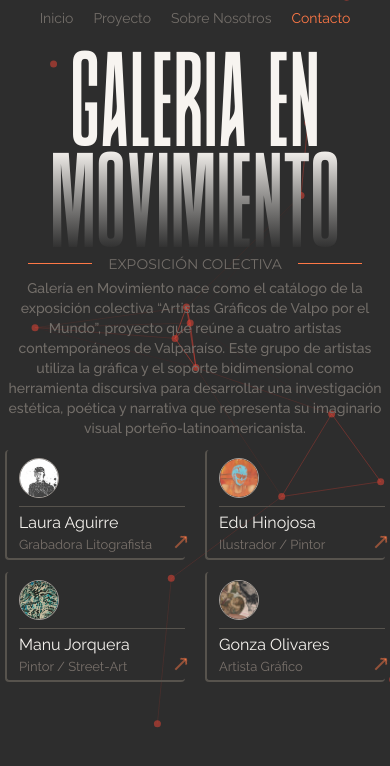
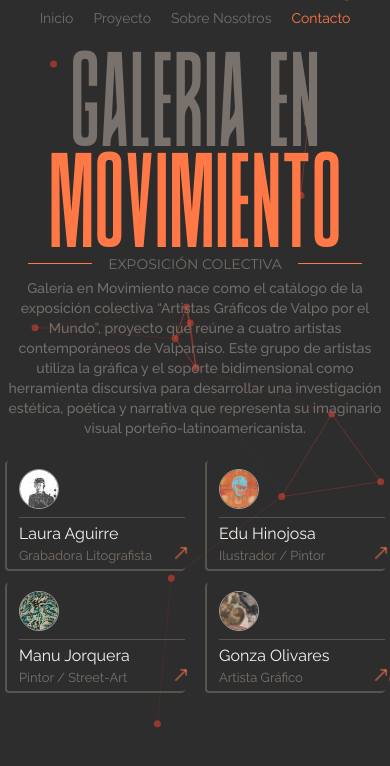
Before and after one commit to Najdorf12/art-gallery, a React (Vite) app: page / in a window 390 px wide. Shown: the top 766 px of the page. Built offline with nearby package versions, Linux system fonts and the light colour scheme; some icons are missing.

Commit message:
add styles

```diff
--- a/src/pages/ArtistDetail2.jsx
+++ b/src/pages/ArtistDetail2.jsx
@@ -1,6 +1,7 @@
 import { useEffect, useRef, useState, useLayoutEffect } from "react";
 import { gsap } from "gsap";
 import { ScrollTrigger } from "gsap/ScrollTrigger";
+import { SplitText } from "gsap/SplitText";
 import Navbar from "../components/Navbar";
 import { Link, useParams } from "react-router-dom";
 import arrow from "/arrow-orange.png";
@@ -9,18 +10,19 @@ import { ReactLenis } from "lenis/react";
 import Slider from "../components/Slider";
 
 gsap.registerPlugin(ScrollTrigger);
+gsap.registerPlugin(SplitText);
 
 const ArtistDetail = ({ artistsData }) => {
   const { id } = useParams();
   const lenisRef = useRef();
+  const artist = artistsData.find((artist) => artist.id === id);
+  const [selectedImage, setSelectedImage] = useState(null);
+  const [showModal, setShowModal] = useState(false);
+
+  const titleRef = useRef();
   const modalRef = useRef();
   const imgRef = useRef();
   const textRef = useRef();
-
-  const artist = artistsData.find((artist) => artist.id === id);
-  const artistImages = artist.obras.map((obra) => obra.image);
-  const [selectedImage, setSelectedImage] = useState(null);
-  const [showModal, setShowModal] = useState(false);
 
   useEffect(() => {
     function update(time) {
@@ -28,6 +30,22 @@ const ArtistDetail = ({ artistsData }) => {
     }
     gsap.ticker.add(update);
     return () => gsap.ticker.remove(update);
+  }, []);
+
+  useLayoutEffect(() => {
+    document.fonts.ready.then(() => {
+      let split = SplitText.create(titleRef.current, {
+        type: "chars, words, lines",
+        onSplit: (self) => {
+          gsap.from(self.words, {
+            opacity: 0,
+            duration: 2,
+            ease: "sine.out",
+            stagger: 0.1,
+          });
+        },
+      });
+    });
   }, []);
 
   useLayoutEffect(() => {
@@ -82,7 +100,10 @@ const ArtistDetail = ({ artistsData }) => {
         <section className="relative w-full h-screen flex flex-col md:flex-row">
           <section className="w-full h-[70vh] pl-[5%] md:h-screen xl:pl-0 md:w-[55%] bg-whiteCustom  flex flex-col items-center justify-center">
             <article className="">
-              <h6 className="font-title -mt-16 text-8xl md:text-8xl lg:text-[9rem] xl:text-[12rem] xl:leading-[12rem] text-stone-300 2xl:text-[14rem] 2xl:leading-[14rem]">
+              <h6
+                ref={titleRef}
+                className="font-title -mt-16 text-8xl md:text-8xl lg:text-[9rem] xl:text-[12rem] xl:leading-[12rem] text-stone-300 2xl:text-[14rem] 2xl:leading-[14rem]"
+              >
                 {artist.firstname + " "}{" "}
                 <span className="text-orangeCustom">{artist.lastname}</span>
               </h6>
--- a/src/pages/Home.jsx
+++ b/src/pages/Home.jsx
@@ -5,7 +5,8 @@ import { artistsData } from "../data/artistsData";
 import { useLayoutEffect, useRef } from "react";
 import { gsap } from "gsap";
 import ThemeToggle from "../components/ThemeToggle";
-import PageTransition from "./PageTransition";
+import { SplitText } from "gsap/SplitText";
+gsap.registerPlugin(SplitText);
 
 const Home = () => {
   const titleRef = useRef(null);
@@ -13,6 +14,23 @@ const Home = () => {
   const lineRef2 = useRef(null);
   const descriptionRef = useRef(null);
   const cardsRef = useRef([]); // <-- Array de referencias para las cards
+
+  useLayoutEffect(() => {
+    document.fonts.ready.then(() => {
+      let split = SplitText.create(titleRef.current, {
+        type: "chars, words",
+        autoSplit:true,
+        onSplit: (self) => {
+          gsap.from(self.words, {
+          opacity: 0,
+            duration: 2,
+            ease: "sine.out",
+            stagger: 0.1,
+          });
+        },
+      });
+    });
+  }, []);
 
   useLayoutEffect(() => {
     const timeline = gsap.timeline({
@@ -33,12 +51,12 @@ const Home = () => {
       "<"
     );
 
-    timeline.fromTo(
+    /*   timeline.fromTo(
       titleRef.current,
       { y: 30, opacity: 0 },
       { y: 0, opacity: 1, delay: 0.4 },
       "-=0.5"
-    );
+    ); */
 
     timeline.fromTo(
       descriptionRef.current,
@@ -69,11 +87,11 @@ const Home = () => {
       <ThemeToggle />
       <section className="w-full h-full relative flex flex-col items-center mt-12 lg:mt-20 2xl:mt-28">
         <article className="flex flex-col justify-center items-center relative z-50 w-full cursor-default">
-          <h1
-            ref={titleRef}
-            className="font-title leading-none bg-gradient-to-t bg-clip-text text-transparent from-blackCustom via-whiteCustom to-whiteCustom text-[6.3rem] sm:text-[6.5rem] text-center lg:text-nowrap lg:text-[12rem] xl:text-[16rem] 2xl:text-[18rem] 3xl:text-[20rem] dark:from-orangeCustom dark:via-stone-500 dark:to-grayCustom  "
-          >
-            GALERIA EN MOVIMIENTO
+          <h1 ref={titleRef} className="font-title leading-none text-stone-500 text-[6.3rem] sm:text-[6.5rem] text-center lg:text-nowrap lg:text-[12rem] xl:text-[16rem] 2xl:text-[18rem] 3xl:text-[20rem]">
+            GALERIA EN{" "}
+            <span className="text-orangeCustom">
+              MOVIMIENTO
+            </span>
           </h1>
           <div className="text-grayCustom font-text3 mt-1 flex justify-center items-center gap-4 text-sm sm:mt-2 lg:text-xl 2xl:text-2xl 2xl:mt-3">
             <span
@@ -90,17 +108,17 @@ const Home = () => {
             ref={descriptionRef}
             className="text-sm text-grayCustom font-text2 font-medium text-center text-pretty px-1 sm:px-3 max-w-[390px] mt-1 lg:text-base  lg:px-16 xl:mt-3 md:max-w-[1500px] 2xl:max-w-[1500px] xl:text-lg 2xl:mt-5 2xl:text-xl dark:text-stone-400"
           >
-            Galería en Movimiento nace como el catálogo de la exposición colectiva
-            “Artistas Gráficos de Valpo por el Mundo”, proyecto que reúne a cuatro
-            artistas contemporáneos de Valparaíso. Este grupo de artistas
-            utiliza la gráfica y el soporte bidimensional como herramienta
-            discursiva para desarrollar una investigación estética, poética y
-            narrativa que representa su imaginario visual
+            Galería en Movimiento nace como el catálogo de la exposición
+            colectiva “Artistas Gráficos de Valpo por el Mundo”, proyecto que
+            reúne a cuatro artistas contemporáneos de Valparaíso. Este grupo de
+            artistas utiliza la gráfica y el soporte bidimensional como
+            herramienta discursiva para desarrollar una investigación estética,
+            poética y narrativa que representa su imaginario visual
             porteño-latinoamericanista.
           </p>
         </article>
 
-        <section className="relative z-50 flex flex-wrap justify-center items-center gap-x-5 gap-y-3 w-full mt-3 md:mt-9 lg:mt-16 lg:gap-x-10 xl:gap-x-16 2xl:mt-20 2xl:gap-x-24">
+        <section className="relative z-50 flex flex-wrap justify-center items-center gap-x-5 gap-y-3 w-full mt-[6%] md:mt-9 lg:mt-16 lg:gap-x-10 xl:gap-x-16 2xl:mt-20 2xl:gap-x-24">
           {artistsData?.map((artist, i) => (
             <div key={i} ref={(el) => (cardsRef.current[i] = el)} id="card">
               <CardsHome artist={artist} />
```
